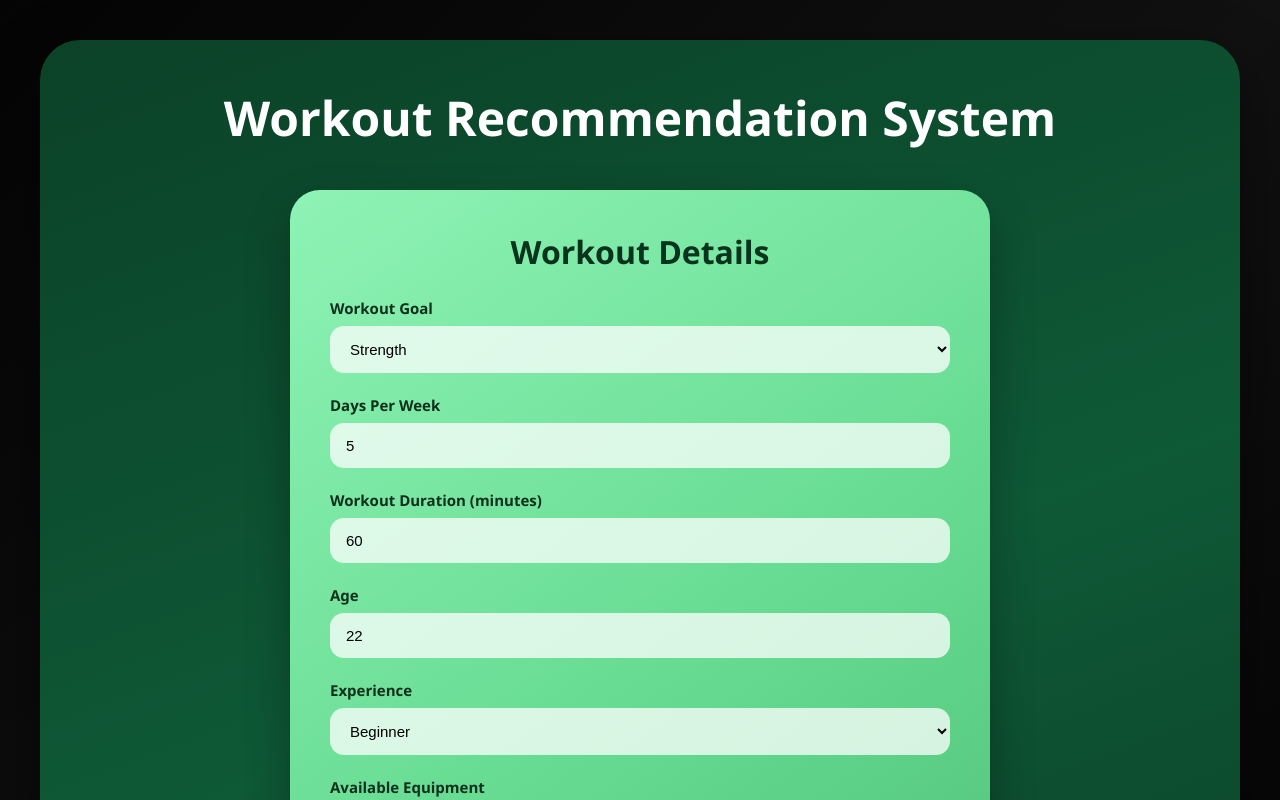
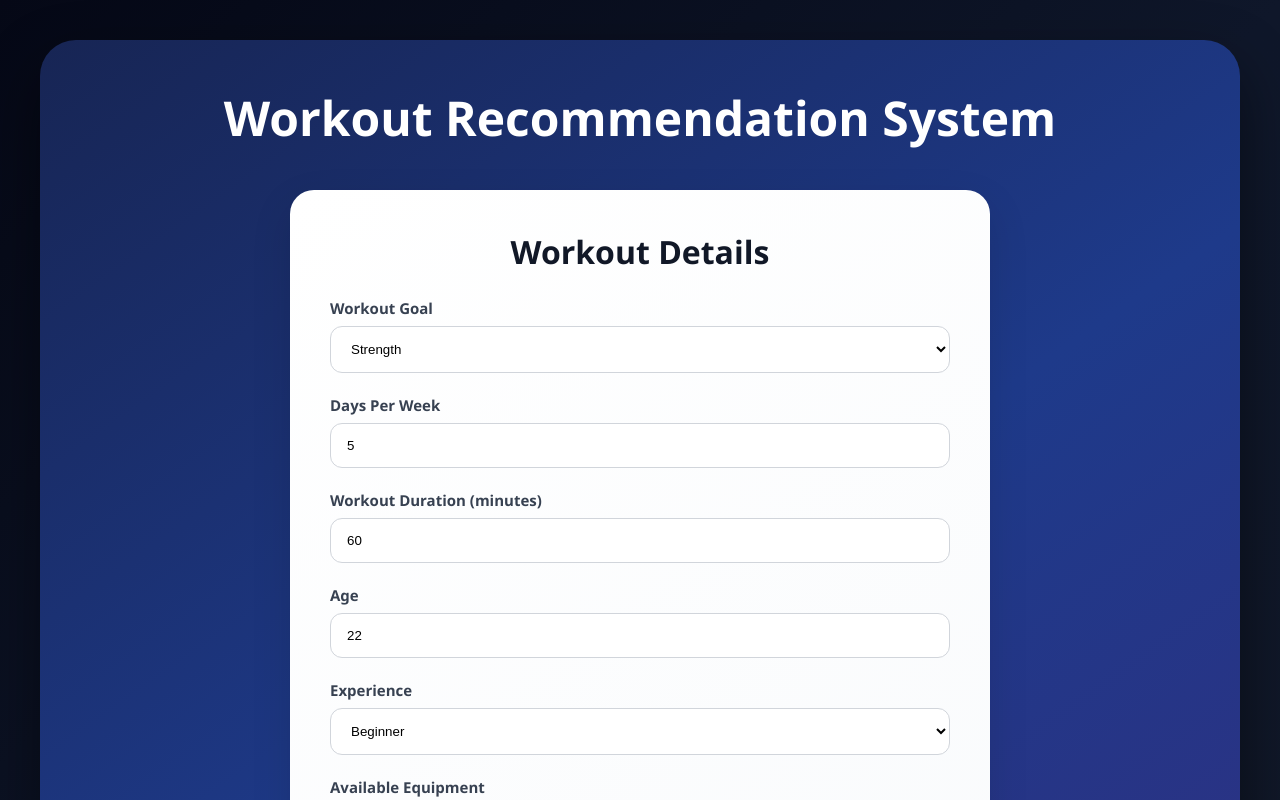
Before and after one commit to AadarshAadi/GymRecom, a React app in the folder Frontend/: page / in a window 1280 px wide. Shown: the top 800 px of the page. Built offline with nearby package versions, Linux system fonts and the light colour scheme; the HTML template or start-up script is replaced by a standard one.

Commit message:
Frontend UI Cleanup

```diff
--- a/Frontend/src/styles/app.css
+++ b/Frontend/src/styles/app.css
@@ -6,24 +6,25 @@
 :root {
     --font: "Segoe UI", sans-serif;
 
-    --bg-dark: linear-gradient(135deg, #040404, #111111, #000000);
-    --bg-main: linear-gradient(160deg, #0b4228, #0e5936, #0b3b25);
-    --bg-card: linear-gradient(145deg, #8ef3b5, #67db92, #49b96f);
-    --btn-bg: linear-gradient(135deg, #0a3d22, #15663b);
+    --bg-dark: linear-gradient(135deg, #050816, #0f172a, #111827);
+    --bg-main: linear-gradient(145deg, #172554, #1e3a8a, #312e81);
+    --bg-card: linear-gradient(145deg, #ffffff, #f8fafc);
 
-    --white: #fff;
-    --text-dark: #08331c;
-    --label: #0d2f1c;
-    --gray: #555;
+    --btn-bg: linear-gradient(135deg, #6366f1, #8b5cf6);
+    --btn-hover: linear-gradient(135deg, #7c3aed, #4f46e5);
 
-    --radius-lg: 40px;
-    --radius-md: 30px;
-    --radius-sm: 20px;
-    --radius-xs: 14px;
+    --white: #ffffff;
+    --text-dark: #111827;
+    --label: #374151;
+    --gray: #6b7280;
 
-    --shadow-main: 0 20px 60px rgba(0, 0, 0, .45);
-    --shadow-card: 0 20px 45px rgba(0, 0, 0, .30);
+    --radius-lg: 36px;
+    --radius-md: 24px;
+    --radius-sm: 18px;
+    --radius-xs: 12px;
 
+    --shadow-main: 0 25px 60px rgba(0,0,0,.45);
+    --shadow-card: 0 15px 40px rgba(0,0,0,.12);
     --transition: .3s ease;
 }
 body {
@@ -109,41 +110,48 @@ input,
 select {
     width: 100%;
     padding: 14px 16px;
-    border: none;
-    outline: none;
-    border-radius: var(--radius-xs);
-    background: rgba(255, 255, 255, .75);
-    font-size: 15px;
-    transition: var(--transition);
+    border-radius: 12px;
+    border: 1px solid #d1d5db;
+    background: white;
+    transition: .3s;
 }
+
 input:focus,
 select:focus {
-    transform: scale(1.02);
-    box-shadow: 0 0 0 3px rgba(10, 120, 60, .25);
+    border-color: #6366f1;
+    box-shadow: 0 0 0 4px rgba(99,102,241,.18);
 }
 button {
     width: 100%;
     margin-top: 35px;
     padding: 16px;
     border: none;
-    border-radius: 16px;
+    border-radius: 14px;
     background: var(--btn-bg);
-    color: var(--white);
+    color: white;
     font-size: 17px;
     font-weight: 600;
     cursor: pointer;
-    transition: var(--transition);
+    transition: .3s;
 }
+
 button:hover {
+    background: var(--btn-hover);
     transform: translateY(-3px);
-    box-shadow: 0 10px 25px rgba(0, 0, 0, .25);
+    box-shadow: 0 12px 30px rgba(99,102,241,.35);
 }
 .exercise-card {
-    transition: transform .25s ease, box-shadow .25s ease;
+    margin-top: 14px;
+    padding: 16px;
+    background: #f8fafc;
+    border-radius: 14px;
+    border-left: 4px solid #6366f1;
+    transition: .25s;
 }
+
 .exercise-card:hover {
-    transform: translateY(-4px);
-    box-shadow: 0 10px 30px rgba(0, 0, 0, .18);
+    transform: translateY(-5px);
+    box-shadow: 0 10px 24px rgba(99,102,241,.15);
 }
 .exercise-card h4 {
     margin-bottom: 10px;
@@ -158,10 +166,14 @@ button:hover {
     border-radius: var(--radius-sm);
     background: rgba(255, 255, 255, .15);
 }
-.day-card h3 {
-    margin-bottom: 20px;
-    color: #0b2d1b;
-    font-size: 24px;
+.day-card {
+    margin-top: 30px;
+    padding: 20px;
+    border-radius: var(--radius-sm);
+    background: white;
+
+    display: flex;
+    flex-direction: column;
 }
 .days-grid {
     display: grid;
@@ -170,20 +182,32 @@ button:hover {
     margin-top: 30px;
 }
 .summary {
-    margin-bottom: 30px;
-    padding: 20px;
-    border-radius: 10px;
-    background: #eff6ff;
+    background: linear-gradient(135deg,#eef2ff,#f5f3ff);
+    border-left: 6px solid #6366f1;
+    padding: 24px;
+    border-radius: 16px;
 }
 .summary p {
     margin-top: 10px;
 }
 .rest-day {
-    padding: 20px;
+    flex: 1;
+
+    display: flex;
+    justify-content: center;
+    align-items: center;
+
+    margin-top: 15px;
+    min-height: 250px;
+
+    background: linear-gradient(135deg, #eef2ff, #f5f3ff);
+    border: 2px dashed #a5b4fc;
+    border-radius: 18px;
+
+    color: #4f46e5;
+    font-size: 1.5rem;
+    font-weight: 700;
     text-align: center;
-    border-radius: 10px;
-    background: #f3f4f6;
-    color: #666;
 }
 @keyframes fadeIn {
     from {
```
